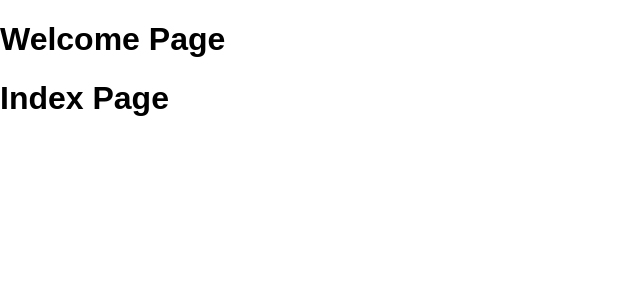
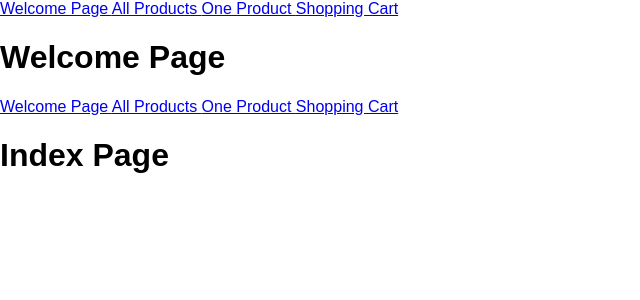
Before and after one commit to KoichiSakamoto/A-Billion-Beautiful-Days-Frontend, a React (Create React App) app: page /all-products in a window 1280 px wide. Shown: the top 300 px of the page, without its empty margins (0-640 px from the left). Built offline with nearby package versions, Linux system fonts and the light colour scheme.

Commit message:
added Header component, added it to each page too

```diff
--- /dev/null
+++ b/src/components/Header.js
@@ -0,0 +1,14 @@
+import React, { Component } from 'react';
+import { Link } from 'react-router-dom';
+
+const Header = (props) =>
+  <div className="header-boi">
+    <Link to=""> Welcome Page </Link>
+    <Link to="/all-products"> All Products </Link>
+    <Link to="/product"> One Product </Link>
+    <Link to="/my-cart"> Shopping Cart </Link>
+  </div>;
+
+
+
+export default Header;
--- a/src/containers/ProductIndexPage.js
+++ b/src/containers/ProductIndexPage.js
@@ -1,8 +1,14 @@
 import React, { Component } from 'react';
+import Header from '../components/Header';
 
 export default class ProductIndexPage extends Component {
 
   render() {
-    return <h1> Index Page </h1>
+    return (
+      <div>
+        <Header />
+        <h1> Index Page </h1>
+      </div>
+    )
   }
 }
--- a/src/containers/ProductShowPage.js
+++ b/src/containers/ProductShowPage.js
@@ -1,8 +1,14 @@
 import React, { Component } from 'react';
+import Header from '../components/Header';
 
 export default class ProductShowPage extends Component {
 
   render() {
-    return <h1> Show Page </h1>
+    return (
+      <div>
+        <Header />
+        <h1> Show Page </h1>
+      </div>
+    )
   }
 }
--- a/src/containers/ViewCartPage.js
+++ b/src/containers/ViewCartPage.js
@@ -1,8 +1,15 @@
 import React, { Component } from 'react';
+import Header from '../components/Header';
 
 export default class ViewCartPage extends Component {
 
   render() {
-    return <h1> Cart Page </h1>
+    return (
+      <div>
+        <Header />
+        <h1> Cart Page </h1>
+      </div>
+    )
+
   }
 }
--- a/src/containers/WelcomePage.js
+++ b/src/containers/WelcomePage.js
@@ -1,8 +1,12 @@
 import React, { Component } from 'react';
+import Header from '../components/Header';
 
 export default class WelcomePage extends Component {
 
   render() {
-    return <h1> Welcome Page </h1>
-  }
+    return (<div>
+              <Header />
+              <h1> Welcome Page </h1>
+            </div>
+          )}
 }
```
